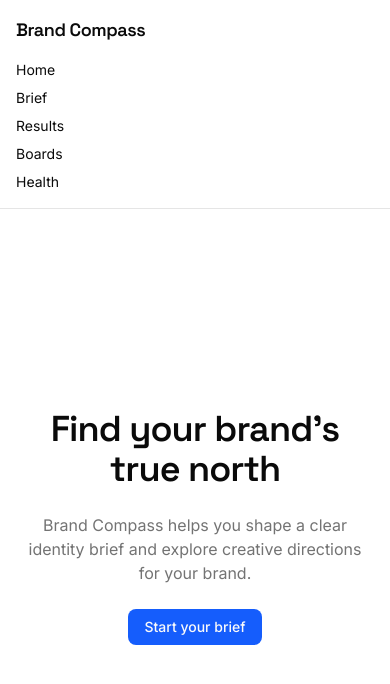
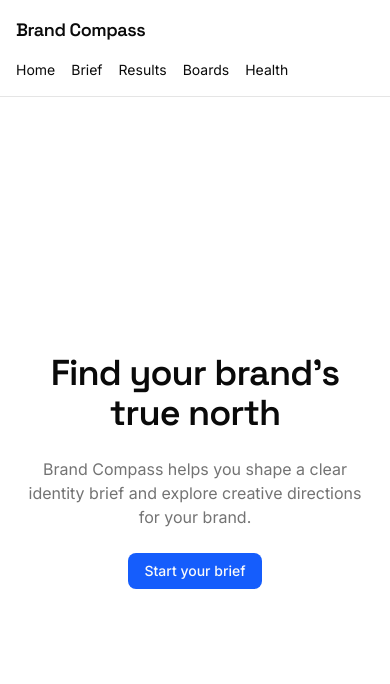
Before and after one commit to Inverted-hypens/FAE-capstone, a Next.js app: page / in a window 390 px wide. Shown: the top 684 px of the page. Built offline with nearby package versions, Linux system fonts and the light colour scheme.

Commit message:
fix(layout): compact mobile nav and silence extension hydration warning

```diff
--- a/src/app/layout.tsx
+++ b/src/app/layout.tsx
@@ -41,9 +41,10 @@ export default function RootLayout({
   return (
     <html
       lang="en"
+      suppressHydrationWarning
       className={`${inter.variable} ${spaceGrotesk.variable} ${geistMono.variable} h-full antialiased`}
     >
-      <body className="flex min-h-full flex-col bg-background text-foreground">
+      <body suppressHydrationWarning className="flex min-h-full flex-col bg-background text-foreground">
         <header className="border-b border-border bg-background">
           <div className="mx-auto flex w-full max-w-5xl flex-col gap-4 px-4 py-4 md:flex-row md:items-center md:justify-between">
             <Link
@@ -52,7 +53,7 @@ export default function RootLayout({
             >
               Brand Compass
             </Link>
-            <nav className="flex flex-col gap-2 md:flex-row md:items-center md:gap-6">
+            <nav className="flex flex-wrap gap-x-4 gap-y-1 md:items-center md:gap-6">
               {navLinks.map((link) => (
                 <Link
                   key={link.href}
```
